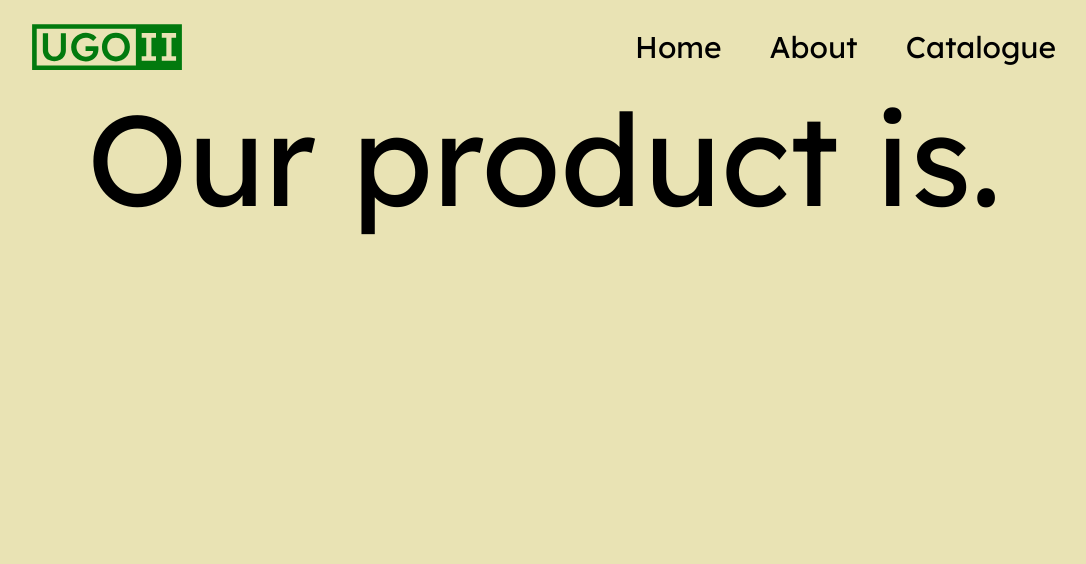
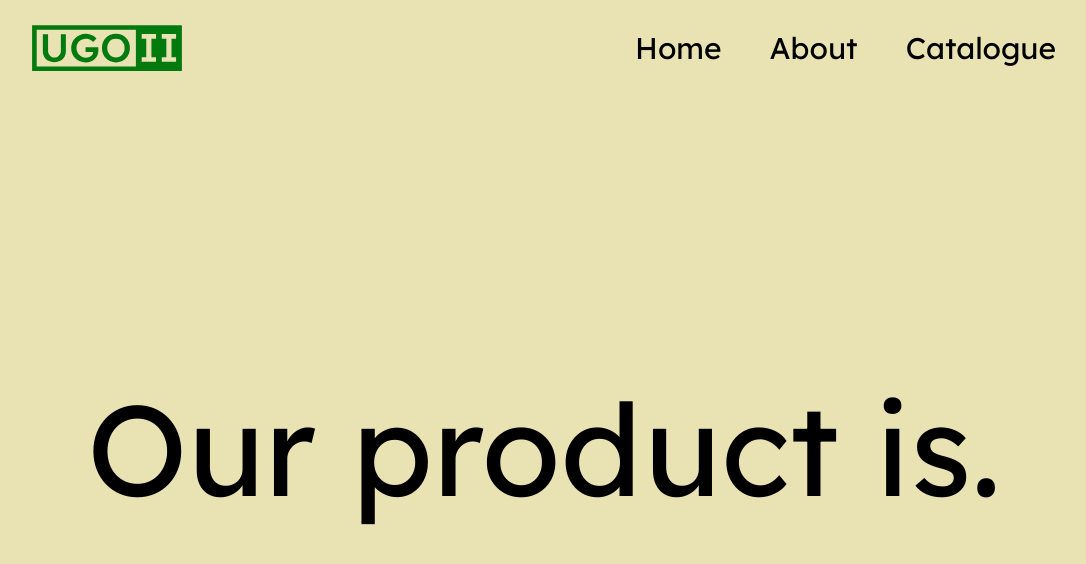
Before and after one commit to ktrieu/ugo-next, a Next.js app: page / in a window 1280 px wide. Shown: the top 564 px of the page, without its empty margins (96-1182 px from the left). Built offline with nearby package versions, Linux system fonts and the light colour scheme.

Commit message:
Fix full height hero in static builds
Turns out you can't dynamically subsititute Tailwind class names like that.

```diff
--- a/src/app/globals.css
+++ b/src/app/globals.css
@@ -1,6 +1,10 @@
 @tailwind base;
 @tailwind components;
 @tailwind utilities;
+
+:root {
+  --navbar-height: 6rem;
+}
 
 h1,h2,h3,h4,h5,h6 {
   @apply font-sans;
--- a/src/components/container.tsx
+++ b/src/components/container.tsx
@@ -1,5 +1,4 @@
 import { ReactNode } from "react";
-import { NAVBAR_HEIGHT } from "./navbar";
 
 type ContainerProps = {
   children: ReactNode;
@@ -13,7 +12,7 @@ export const ResponsiveContainer = (props: ContainerProps) => {
 
 export const FullHeightHero = (props: ContainerProps) => {
   return (
-    <div className={`h-[calc(100vh-${NAVBAR_HEIGHT})] flex items-center`}>
+    <div className="flex items-center h-[calc(100vh-var(--navbar-height))]">
       <div className="mx-auto">{props.children}</div>
     </div>
   );
--- a/src/components/navbar/index.tsx
+++ b/src/components/navbar/index.tsx
@@ -6,14 +6,10 @@ import desktopLogo from "public/logo_navbar_desktop.svg";
 import { NAVBAR_ITEMS } from "./items";
 import { MobileNavbar } from "./mobile";
 
-export const NAVBAR_HEIGHT = "6rem";
-
 const DesktopNavbar = () => {
   return (
     <ResponsiveContainer>
-      <nav
-        className={`flex items-center content-between py-6 gap-12 h-[${NAVBAR_HEIGHT}]`}
-      >
+      <nav className="flex items-center content-between py-6 gap-12 h-[--navbar-height]">
         <>
           <div className="flex-1">
             <Link className="mr-auto" href="/">
```
